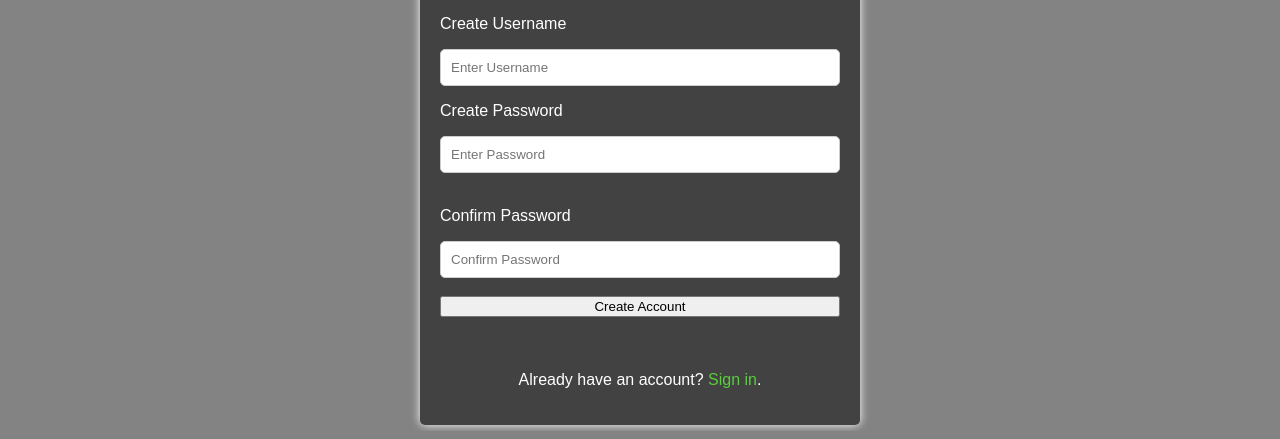
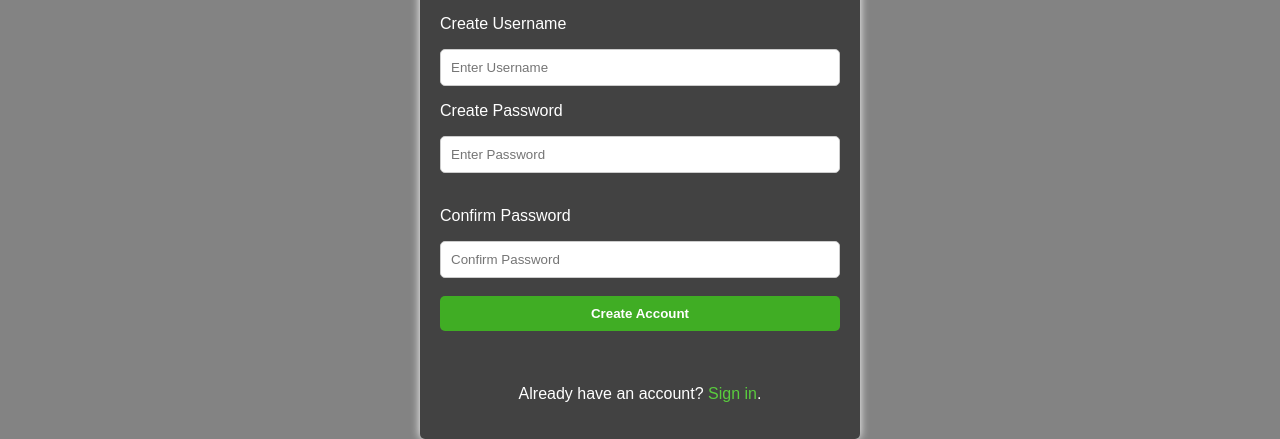
Before and after one commit to 99Anvar99/Media-Universe, a plain HTML site: page signup.html in a window 1280 px wide. Shown: the part 369-808 px from the top of the page. Drawn offline with Linux system fonts and the light colour scheme.

Commit message:
Sign Up button
added id

```diff
--- a/signup.html
+++ b/signup.html
@@ -21,7 +21,7 @@
       <input type="password" name="" placeholder="Enter Password"><br>
       <p>Confirm Password</p>
       <input type="password" name="" placeholder="Confirm Password"><br>
-      <input type="submit" name="" value="Create Account"><br>
+      <input id="btn" type="submit" name="" value="Create Account"><br>
       <div class="container signin">
         <p>Already have an account? <a href="#">Sign in</a>.</p>
       </div>
```
